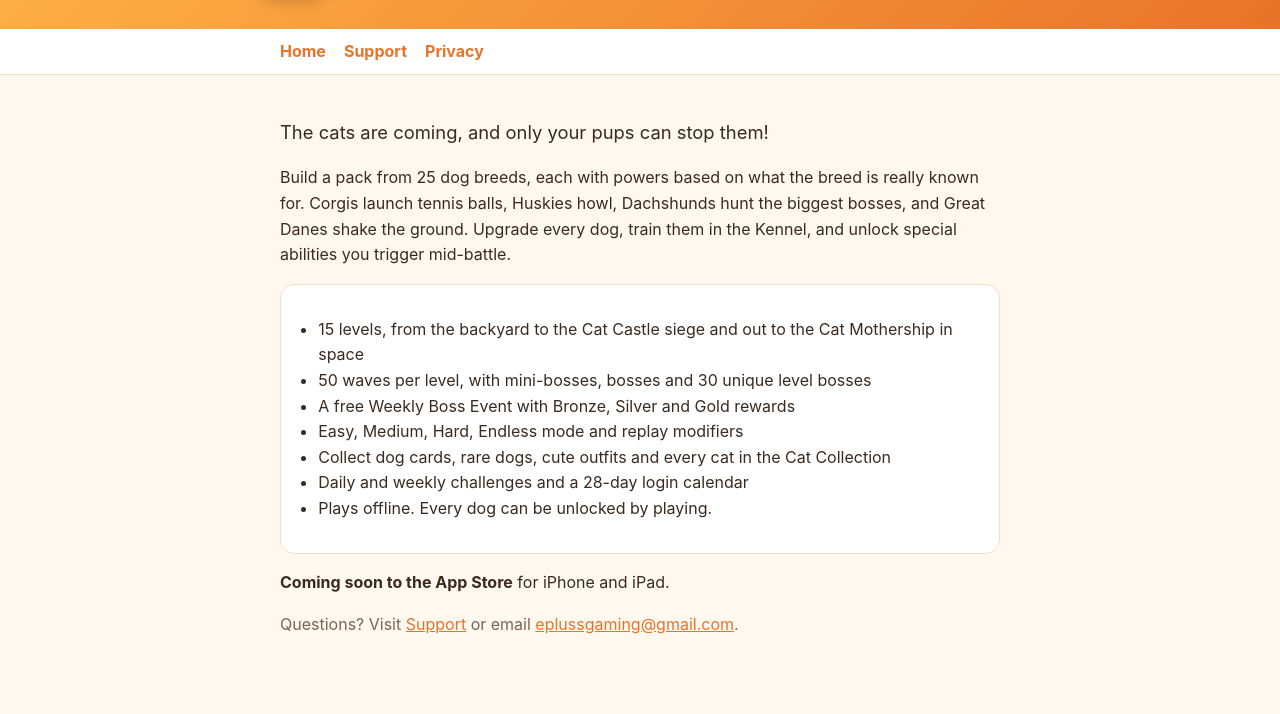
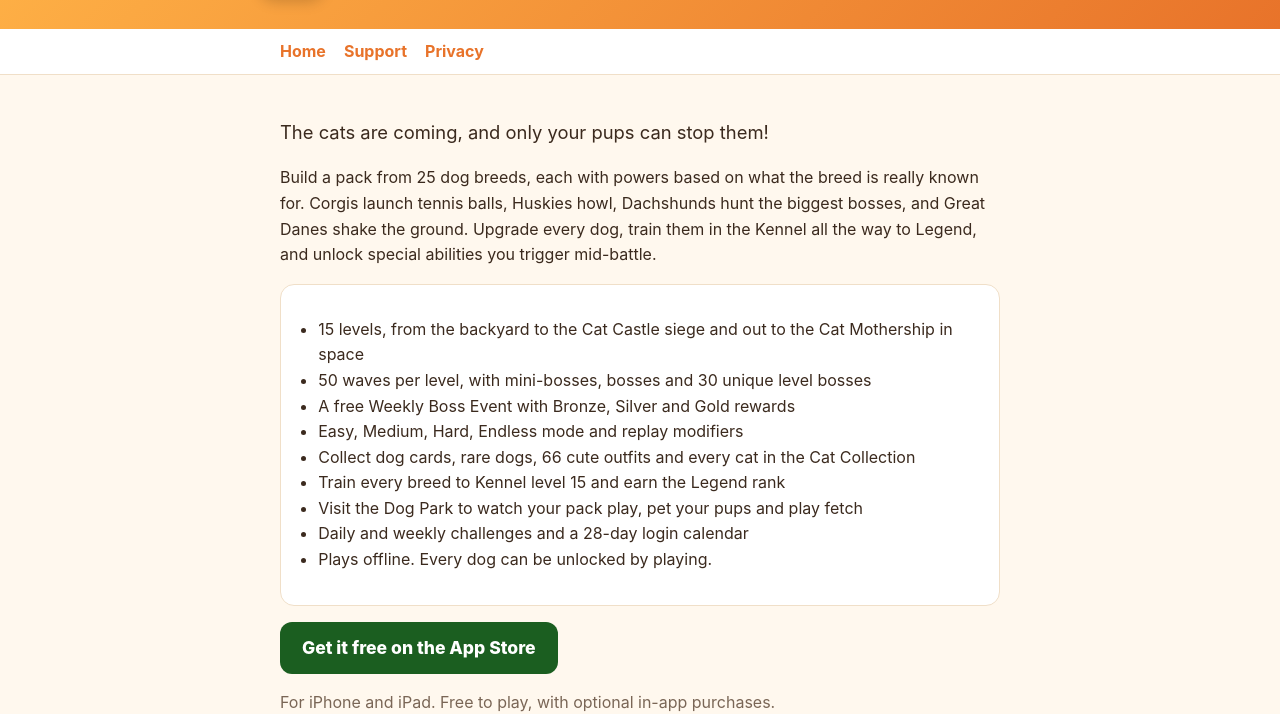
Before and after one commit to eplussgaming/eplussgaming.github.io, a plain HTML site: page index.html in a window 1280 px wide. Shown: the part 96-810 px from the top of the page. Drawn offline with Linux system fonts and the light colour scheme.

Commit message:
Add files via upload

```diff
--- a/index.html
+++ b/index.html
@@ -25,6 +25,8 @@
   ul { padding-left:1.2em; }
   footer { color:var(--muted); font-size:.85rem; text-align:center; padding:20px; }
   .muted { color:var(--muted); }
+  a.get { display:inline-block; background:#1b5e20; color:#fff; font-weight:800; font-size:1.1rem; padding:12px 22px; border-radius:12px; text-decoration:none; }
+  a.get:hover { background:#2e7d32; }
 </style>
 </head>
 <body>
@@ -32,19 +34,22 @@
 <nav><div class="wrap"><a href="index.html">Home</a><a href="support.html">Support</a><a href="privacy.html">Privacy</a></div></nav>
 <main class="wrap">
 <p style="font-size:1.15rem">The cats are coming, and only your pups can stop them!</p>
-<p>Build a pack from 25 dog breeds, each with powers based on what the breed is really known for. Corgis launch tennis balls, Huskies howl, Dachshunds hunt the biggest bosses, and Great Danes shake the ground. Upgrade every dog, train them in the Kennel, and unlock special abilities you trigger mid-battle.</p>
+<p>Build a pack from 25 dog breeds, each with powers based on what the breed is really known for. Corgis launch tennis balls, Huskies howl, Dachshunds hunt the biggest bosses, and Great Danes shake the ground. Upgrade every dog, train them in the Kennel all the way to Legend, and unlock special abilities you trigger mid-battle.</p>
 <div class="card">
 <ul>
 <li>15 levels, from the backyard to the Cat Castle siege and out to the Cat Mothership in space</li>
 <li>50 waves per level, with mini-bosses, bosses and 30 unique level bosses</li>
 <li>A free Weekly Boss Event with Bronze, Silver and Gold rewards</li>
 <li>Easy, Medium, Hard, Endless mode and replay modifiers</li>
-<li>Collect dog cards, rare dogs, cute outfits and every cat in the Cat Collection</li>
+<li>Collect dog cards, rare dogs, 66 cute outfits and every cat in the Cat Collection</li>
+<li>Train every breed to Kennel level 15 and earn the Legend rank</li>
+<li>Visit the Dog Park to watch your pack play, pet your pups and play fetch</li>
 <li>Daily and weekly challenges and a 28-day login calendar</li>
 <li>Plays offline. Every dog can be unlocked by playing.</li>
 </ul>
 </div>
-<p><strong>Coming soon to the App Store</strong> for iPhone and iPad.</p>
+<p><a class="get" href="https://apps.apple.com/us/app/dog-tower-defense/id6837429879">Get it free on the App Store</a></p>
+<p class="muted">For iPhone and iPad. Free to play, with optional in-app purchases.</p>
 <p class="muted">Questions? Visit <a href="support.html">Support</a> or email <a href="mailto:eplussgaming@gmail.com">eplussgaming@gmail.com</a>.</p>
 </main>
 <footer>© 2026 Jack Ermence · <a href="mailto:eplussgaming@gmail.com">eplussgaming@gmail.com</a></footer>
```
Also changed, not shown: privacy.html (+4 -3 lines), support.html (+3 -0 lines).
